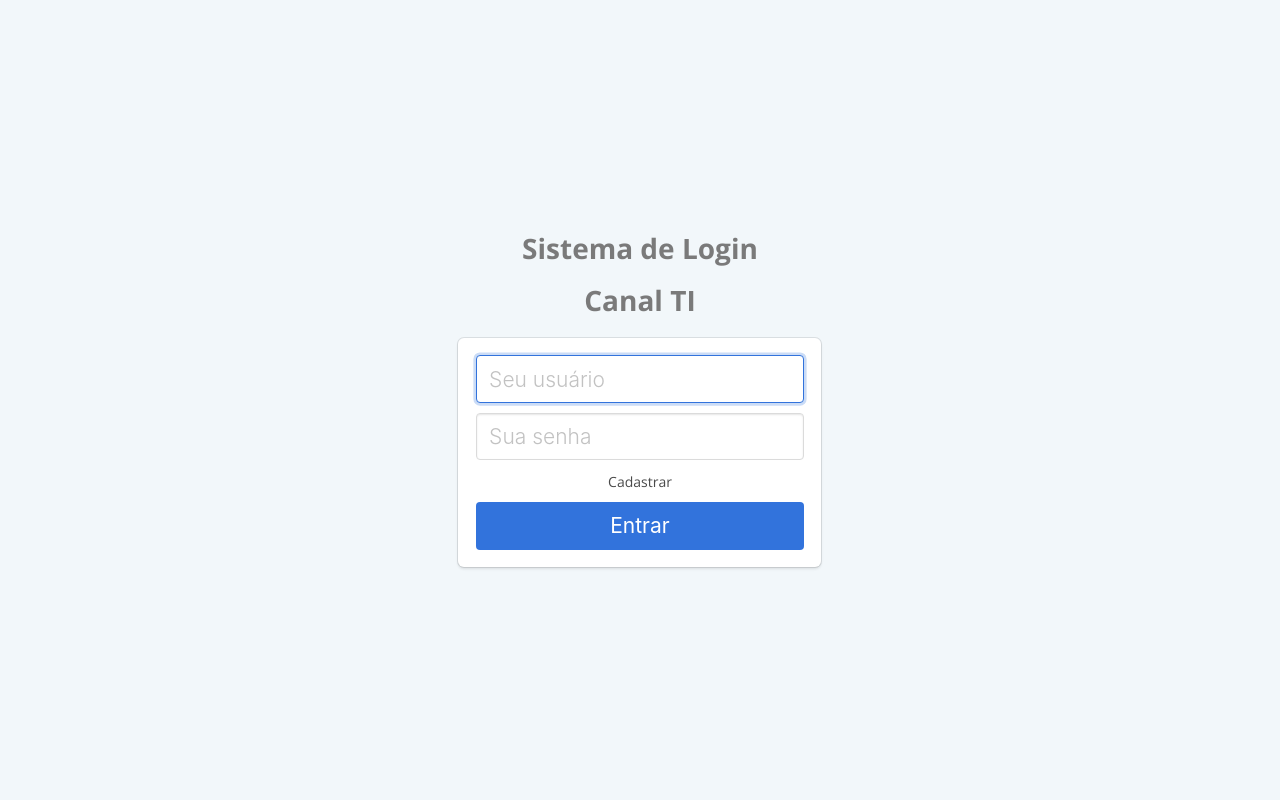
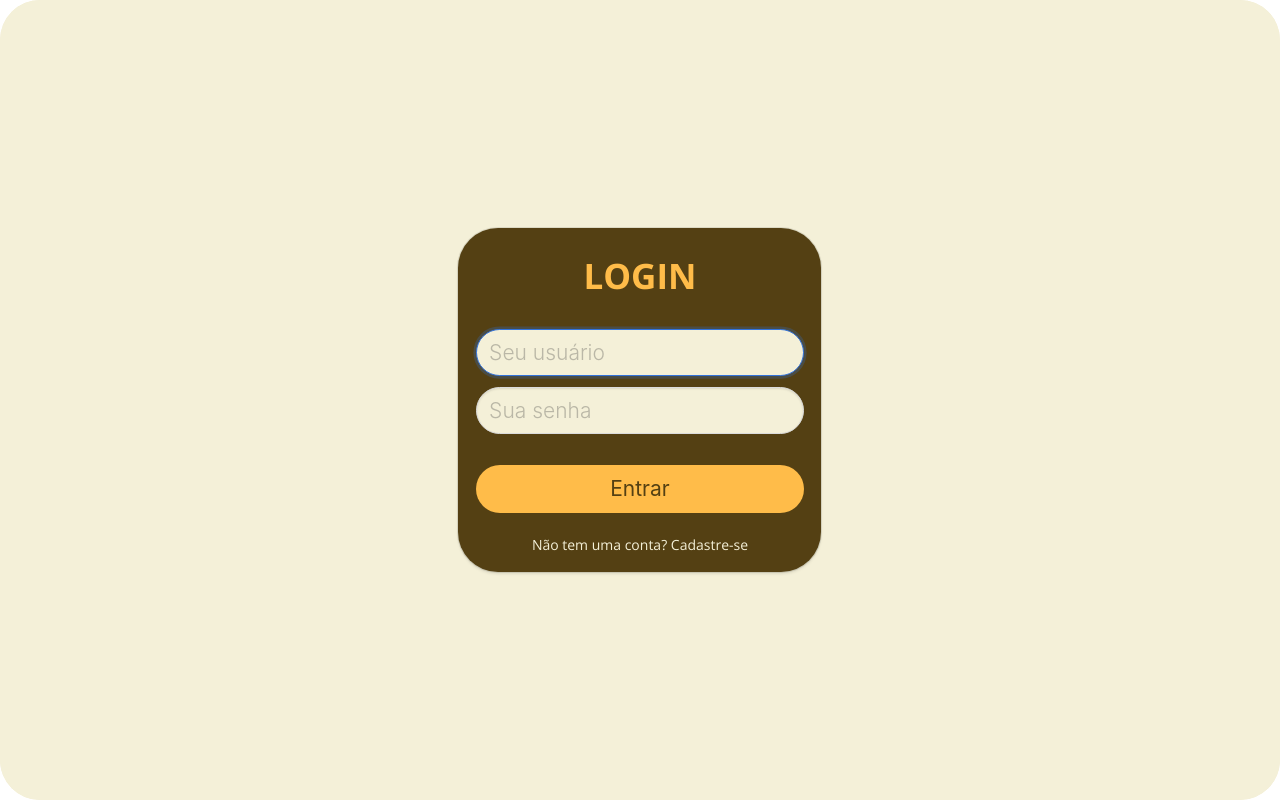
Before and after one commit to offdopedro1303/sprint3, a PHP site: page /login-php/index.php in a window 1280 px wide. Run offline with PHP 8.4, Linux system fonts and the light colour scheme.

Commit message:
commit do pedro

```diff
--- a/login-php/css/login.css
+++ b/login-php/css/login.css
@@ -4,7 +4,7 @@ html,body {
   font-weight: 300;
 }
 .hero.is-success {
-  background: #f2f7fa;
+  background: #F4F0D8;
 }
 .hero .nav, .hero.is-success .nav {
   -webkit-box-shadow: none;
--- a/login-php/index.php
+++ b/login-php/index.php
@@ -12,6 +12,47 @@ session_start();
     <title>Sistema de Login - PHP + MySQL - Canal TI</title>
     <link href="https://fonts.googleapis.com/css?family=Open+Sans:300,400,700" rel="stylesheet">
     <link rel="stylesheet" href="css/bulma.min.css" />
+    <style>
+        body {
+            background-color: #F4F0D8;
+            border-radius: 40px;
+        }
+
+        .hero.is-success {
+            background: #F4F0D8;
+            color: #544013;
+            border-radius: 40px;
+        }
+
+        .title.has-text-grey a {
+            color: #F4F0D8;
+            border-radius: 40px;
+        }
+
+        .notification.is-danger {
+            background-color: #F4F0D8;
+            color: #F4F0D8;
+            border-radius: 40px;
+        }
+
+        .box {
+            background-color: #544013;
+            color: #F4F0D8;
+            border-radius: 40px;
+        }
+
+        .button.is-link {
+            background-color: #FFBC49;
+            color: #544013;
+            border-radius: 40px;
+        }
+
+        .button.is-link:hover {
+            background-color: #F4F0D8;
+            color: #544013;
+            border-radius: 40px;
+        }
+    </style>
     <link rel="stylesheet" type="text/css" href="css/login.css">
 </head>
 
@@ -20,36 +61,41 @@ session_start();
         <div class="hero-body">
             <div class="container has-text-centered">
                 <div class="column is-4 is-offset-4">
-                    <h3 class="title has-text-grey">Sistema de Login</h3>
-                    <h3 class="title has-text-grey"><a href="https://youtube.com/canaltioficial" target="_blank">Canal TI</a></h3>
                     <?php
-                    if(isset($_SESSION['nao_autenticado'])):
+                    if (isset($_SESSION['nao_autenticado'])) :
                     ?>
-                    <div class="notification is-danger">
-                      <p>ERRO: Usuário ou senha inválidos.</p>
-                    </div>
+                        <div class="notification is-danger">
+                            <p>ERRO: Usuário ou senha inválidos.</p>
+                        </div>
                     <?php
                     endif;
                     unset($_SESSION['nao_autenticado']);
                     ?>
                     <div class="box">
                         <form action="login.php" method="POST">
+
+                        <div class="login">
+                                <p style="color: #FFBC49; margin: 5px; font-size: 35px">LOGIN</p>
+                            </div>
+                            <br>
+
                             <div class="field">
                                 <div class="control">
-                                    <input name="usuario" name="text" class="input is-large" placeholder="Seu usuário" autofocus="">
+                                    <input name="usuario" name="text" class="input is-large" placeholder="Seu usuário" autofocus="" style="background-color: #F4F0D8; border-radius: 40px">
                                 </div>
                             </div>
 
                             <div class="field">
                                 <div class="control">
-                                    <input name="senha" class="input is-large" type="password" placeholder="Sua senha">
+                                    <input name="senha" class="input is-large" type="password" placeholder="Sua senha" style="background-color: #F4F0D8; border-radius: 40px">
                                 </div>
                             </div>
-
+                            <br>
+                            <button type="submit" class="button is-block is-link is-large is-fullwidth">Entrar</button>
+                            <br>
                             <div class="field">
-                                <a href="cadastro.php">Cadastrar</a>
+                                <a href="cadastro.php">Não tem uma conta?  Cadastre-se</a>
                             </div>
-                            <button type="submit" class="button is-block is-link is-large is-fullwidth">Entrar</button>
                         </form>
                     </div>
                 </div>
--- a/login-php/login.php
+++ b/login-php/login.php
@@ -26,3 +26,4 @@ if($row == 1) {
 	header('Location: index.php');
 	exit();
 }
+?>
```
Also changed, not shown: login-php/cadastro.php (+41 -8 lines).
